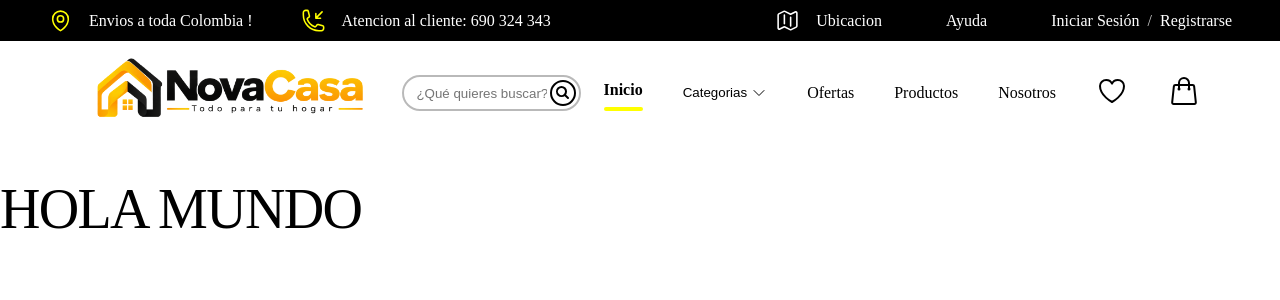
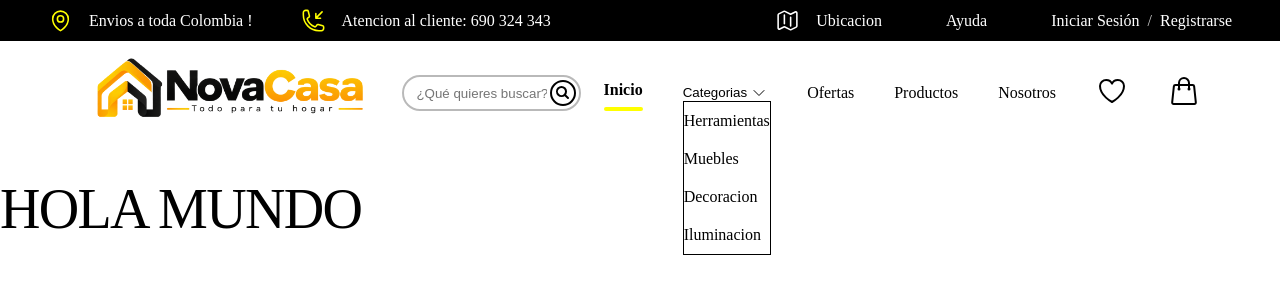
Before and after one commit to leecodingg-02/ALMACEN-BD, a React (Vite) app: page / in a window 1280 px wide. Both pictures are taken after a click on the button "Categorias". Shown: the top 300 px of the page. Built offline with nearby package versions, Linux system fonts and the light colour scheme.

Commit message:
encabezai

```diff
--- a/src/componentes/Encabezado.css
+++ b/src/componentes/Encabezado.css
@@ -7,7 +7,7 @@
   --primario: yellow;
   --secundario: black;
   --blanco: white;
-  --gris: gray;
+  --gris: #00000038;
 }
 
 
@@ -140,14 +140,14 @@
 /* Estilos navegacion botones */
 
 
-a.active {
-  color: #000; /* Azul */
+.navegacion.active {
+  color: #000;
   font-weight: bold;
   transform: translate(0, -3px);
   transition: transform 220ms ease-out;
 }
 
-a.active::after{
+.navegacion.active::after{
   content: '';
   position: absolute;
   bottom: -12px;
@@ -187,9 +187,7 @@ a.active::after{
 
 .btn-desplegable{
   position: relative;
-  display: inline-block;
 }
-
 
 
 .btn-desplegable svg{
@@ -213,3 +211,22 @@ a.active::after{
   position: absolute;
   z-index: 1;
 }
+
+/* Contenido dentro del boton desplegable*/
+
+.btn-desplegable-conte.mostrar{
+  display: flex;
+  flex-direction: column;
+}
+
+.btn-desplegable-conte{
+  border: #000 1px solid;
+}
+
+.btn-desplegable-conte a{
+  text-decoration: none;
+  color: #000;
+  padding: 10px 0;
+
+  border-radius: 10px;
+}
--- a/src/componentes/Encabezado.jsx
+++ b/src/componentes/Encabezado.jsx
@@ -1,7 +1,10 @@
 import { Link, NavLink } from "react-router-dom";
 import "./Encabezado.css";
+import { useState, useEffect } from "react";
 
 function Encabezado() {
+  const [desplegableAbierto, setDesplegableAbierto] = useState(false);
+
   return (
     <header className='encabezado-contenedor'>
       <div className='encabezado-barra-sup'>
@@ -126,8 +129,10 @@ function Encabezado() {
           </NavLink>
 
           <div className='btn-desplegable'>
-            <button className='btn-productos'>
-              {" "}
+            <button
+              className={`btn-productos${desplegableAbierto ? " activo" : ""}`}
+              onClick={() => setDesplegableAbierto(!desplegableAbierto)}
+            >
               Categorias
               <svg
                 xmlns='http://www.w3.org/2000/svg'
@@ -145,11 +150,37 @@ function Encabezado() {
               </svg>
             </button>
 
-            <div className='btn-desplegable-conte'>
-              <p> Categorias </p>
+            <div
+              className={`btn-desplegable-conte${desplegableAbierto ? " mostrar" : ""}`}
+            >
+              <NavLink
+                to='/categorias'
+                onClick={() => setDesplegableAbierto(false)}
+              >
+                Herramientas
+              </NavLink>
 
-                <NavLink to='/categorias'>Hogar</NavLink>
-                <NavLink to='/categorias'>Ropa</NavLink>
+              <NavLink
+                to='/categorias'
+                onClick={() => setDesplegableAbierto(false)}
+              >
+                Muebles
+              </NavLink>
+
+               <NavLink
+                to='/categorias'
+                onClick={() => setDesplegableAbierto(false)}
+              >
+                Decoracion
+              </NavLink>
+
+               <NavLink
+                to='/categorias'
+                onClick={() => setDesplegableAbierto(false)}
+              >
+                Iluminacion
+              </NavLink>
+
 
             </div>
           </div>
@@ -159,7 +190,7 @@ function Encabezado() {
             Ofertas
           </NavLink>
 
-          <NavLink to='/categorias' className='navegacion'>
+          <NavLink to='/productos' className='navegacion'>
             {" "}
             Productos{" "}
           </NavLink>
--- a/src/index.css
+++ b/src/index.css
@@ -3,14 +3,6 @@
     padding: 0;
     box-sizing: border-box;
 }
-
-
-/* PROVISIONAL BORRAR DESPUES */
-svg {
-  width: 100px;
-  height: 100px;
-}
-/* /////////////////////////////// */
 
 
 h1,
```
